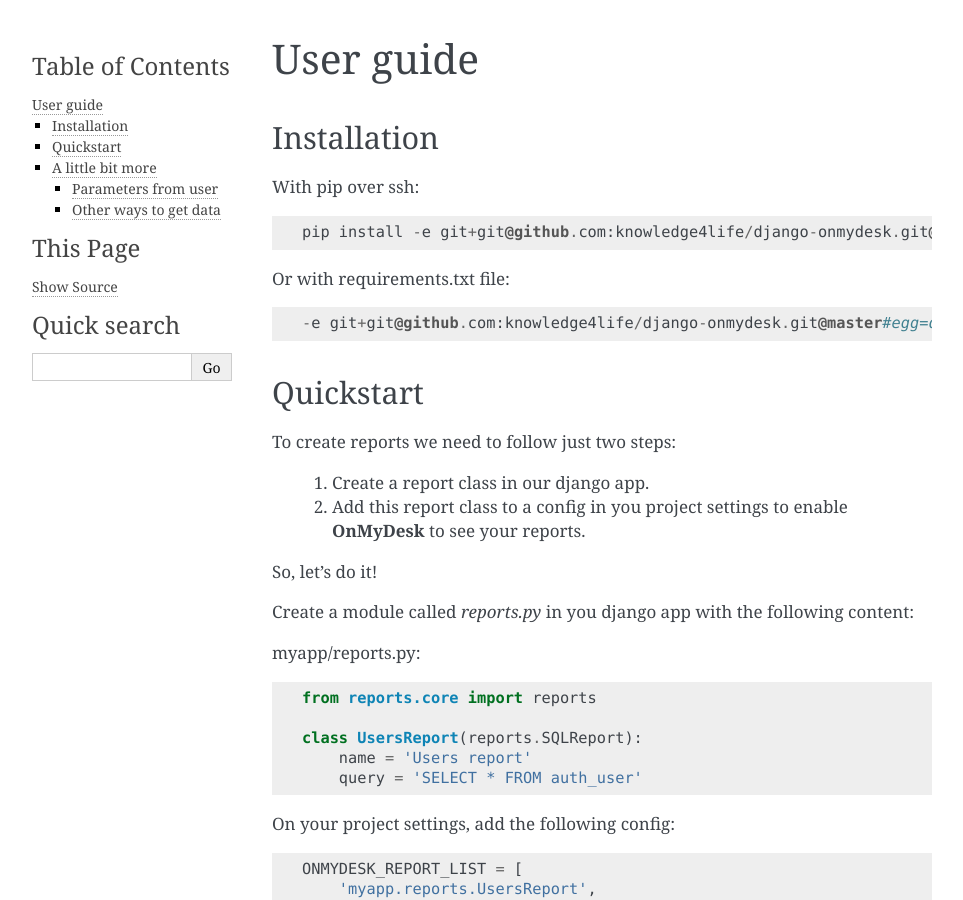
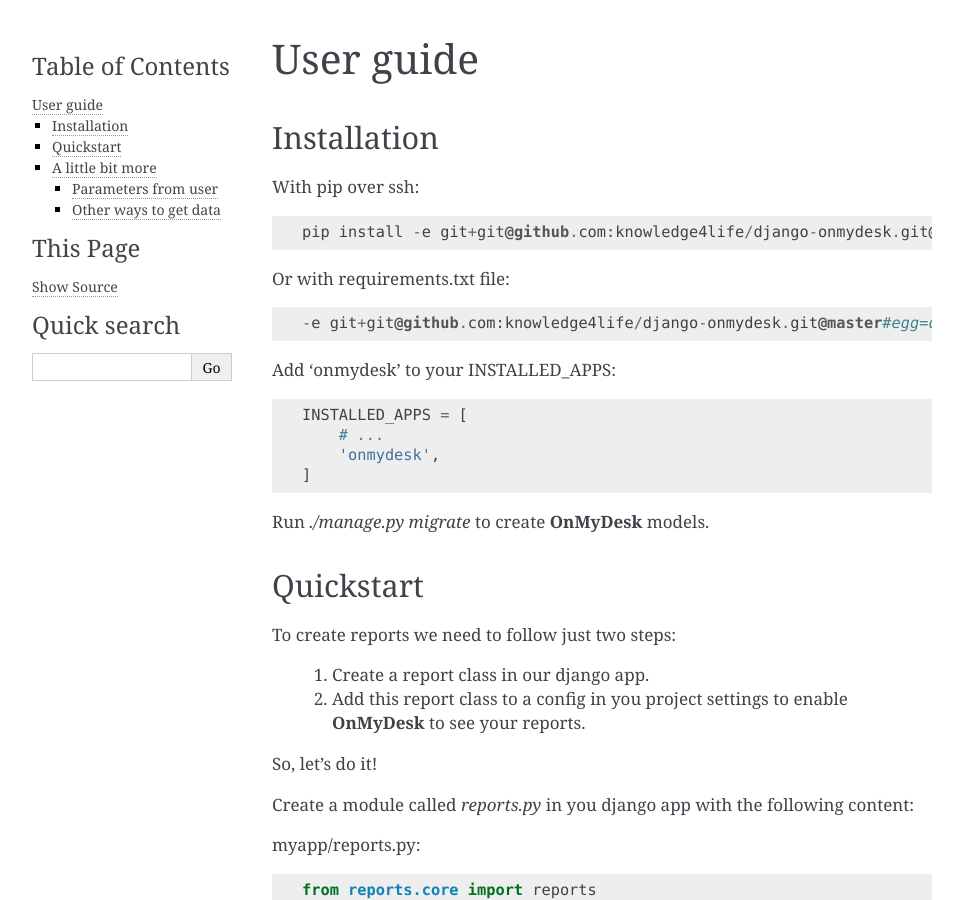
Before and after one commit to myollie/django-onmydesk, a Sphinx documentation site: the page built from docs/userguide.rst, in a window 1280 px wide and 900 px high. Shown: the whole window, without its empty margins (148-1111 px from the left). Built offline with Sphinx 7.4.7, drawn with Linux system fonts in a browser that asks for light colours.

Commit message:
Add install instructions

```diff
--- a/docs/userguide.rst
+++ b/docs/userguide.rst
@@ -11,6 +11,15 @@
 Or with requirements.txt file::
 
   -e git+git@github.com:knowledge4life/django-onmydesk.git@master#egg=django-onmydesk
+
+Add 'onmydesk' to your INSTALLED_APPS::
+
+  INSTALLED_APPS = [
+      # ...
+      'onmydesk',
+  ]
+
+Run `./manage.py migrate` to create **OnMyDesk** models.
 
 Quickstart
 -----------
```
